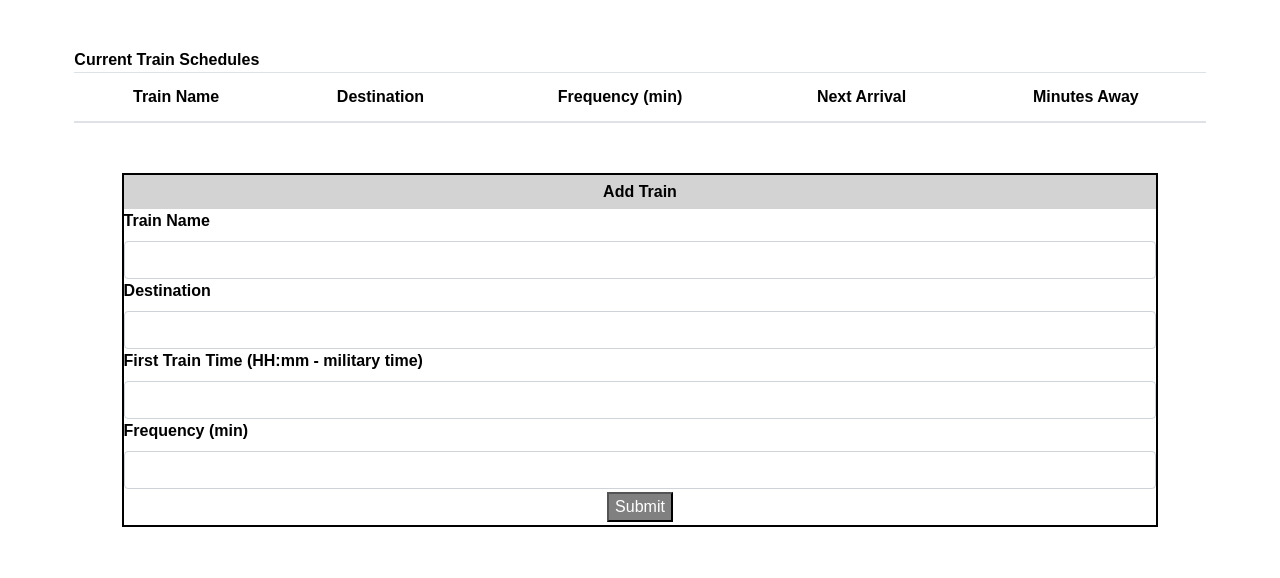
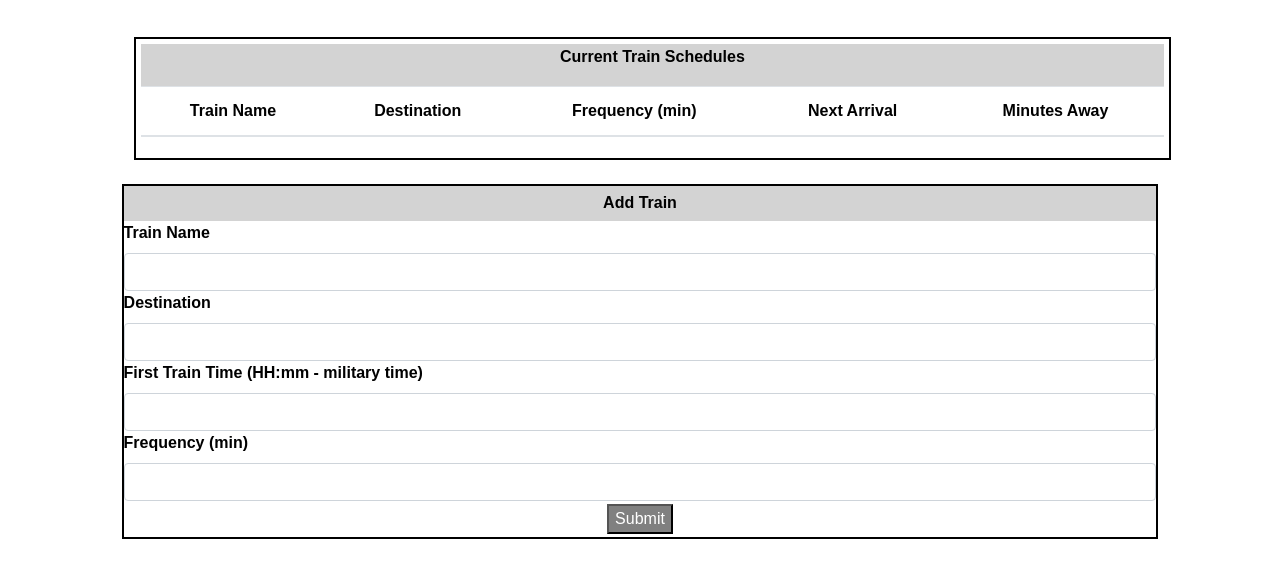
Before and after one commit to ffernandez111/train-activity, a plain HTML site: page index.html in a window 1280 px wide. Shown: the part 172-750 px from the top of the page. Drawn offline with nearby package versions, Linux system fonts and the light colour scheme; a script that the page names is missing.

Commit message:
changed headers padding and margins

```diff
--- a/assets/css/style.css
+++ b/assets/css/style.css
@@ -18,10 +18,6 @@ h1 {
     background: lightgray;
 }
 
-#currentSchedule {
-    float: left;
-}
-
 .trainTimes {
     font-weight: bolder;
     color: black;
@@ -31,16 +27,22 @@ h1 {
     background: white;
     color: black;
     font-weight: bold;
-    padding: .9%;
+    padding: 5px;
     margin-bottom: 0;
+    margin-left: 70px;
+    border: solid 2px black;
+    width: 90%;
+}
+
+.tableHeader {
+    color: black;
+    font-weight: bold;
+    padding: 0.1%;
+    background: lightgrey;
 }
 
 .table {
     color: black;
-}
-
-.tableHeader p {
-    margin-bottom: 0;
 }
 
 label {
@@ -57,7 +59,7 @@ label {
 .inputHeader {
     color: black;
     font-weight: bold;
-    padding: 5px;
+    padding: 0.5%;
     background: lightgrey;
     margin-bottom: 0;
 }
--- a/index.html
+++ b/index.html
@@ -46,7 +46,7 @@
 
         <div class="tableContainer">
             <div class="tableHeader">
-                <p id="currentSchedule">Current Train Schedules</p>
+                <p>Current Train Schedules</p>
             </div>
 
             <table class="table" id="scheduleTable">
```
